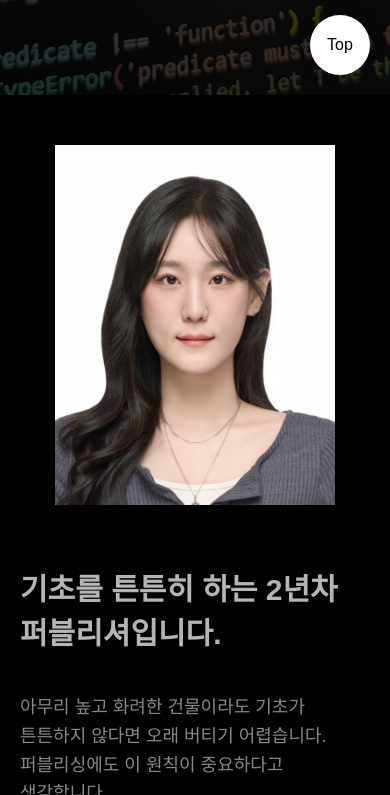
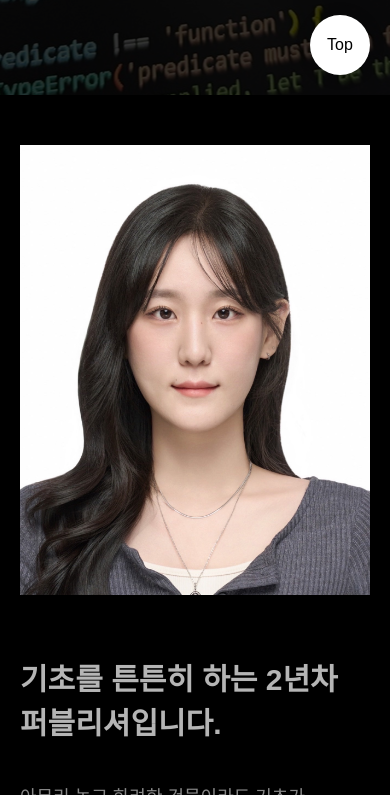
Before and after one commit to Jae-Young-Com/pp, a plain HTML site: page index.html in a window 390 px wide. Shown: the part 749-1544 px from the top of the page. Drawn offline with nearby package versions, Linux system fonts and the light colour scheme; a web font is replaced by a local one.

Commit message:
Update basic.css

```diff
--- a/css/basic.css
+++ b/css/basic.css
@@ -84,6 +84,7 @@ footer .copy{font-size:20px;color:#cbcbcb;}
 }
 
 @media(max-width:501px){
+    .aboutCont .imgBox{width:100%;}
     .workCont h5{font-size:23px;}
     .workCont h6{font-size:18px;}
     .workCont .workBox{max-height:500px;overflow-y:scroll;}
```
